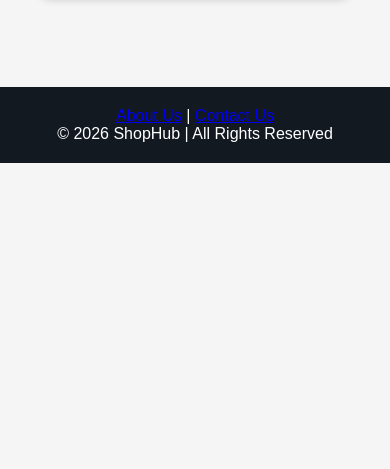
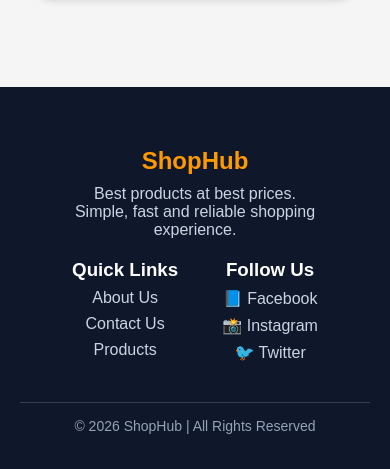
Before and after one commit to sanjeev-kumar80/shophub-ecommerce, a plain HTML site: page index.html in a window 390 px wide. Shown: the part 1807-2276 px from the top of the page. Before the commit the page ends 1970 px from the top, so only its background shows below. Drawn offline with Linux system fonts and the light colour scheme.

Commit message:
Improve footer UI with modern responsive design

```diff
--- a/css/style.css
+++ b/css/style.css
@@ -115,6 +115,61 @@ body{
     margin-top:50px;
 }
 
+.footer{
+    background: #0f172a;
+    color: white;
+    margin-top: 50px;
+}
+
+.footer-container{
+    display: flex;
+    justify-content: space-around;
+    padding: 40px;
+    flex-wrap: wrap;
+    gap: 20px;
+}
+
+.footer-left h2{
+    color: #ff9900;
+    margin-bottom: 10px;
+}
+
+.footer-left p{
+    max-width: 250px;
+    color: #cbd5e1;
+}
+
+.footer-links,
+.footer-social{
+    display: flex;
+    flex-direction: column;
+    gap: 8px;
+}
+
+.footer-links a{
+    color: #cbd5e1;
+    text-decoration: none;
+    transition: 0.3s;
+}
+
+.footer-links a:hover{
+    color: #ff9900;
+    padding-left: 5px;
+}
+
+.footer-social p{
+    color: #cbd5e1;
+    margin: 0;
+}
+
+.footer-bottom{
+    text-align: center;
+    padding: 15px;
+    border-top: 1px solid #334155;
+    color: #94a3b8;
+    font-size: 14px;
+}
+
 .search-input{
     padding:10px;
     width:250px;
--- a/index.html
+++ b/index.html
@@ -83,12 +83,32 @@ Featured Products
 </section>
 
 <footer class="footer">
-    <p>
-        <a href="about.html">About Us</a> |
-        <a href="contact.html">Contact Us</a>
-    </p>
+  <div class="footer-container">
 
-    <p>© 2026 ShopHub | All Rights Reserved</p>
+    <div class="footer-left">
+      <h2>ShopHub</h2>
+      <p>Best products at best prices. Simple, fast and reliable shopping experience.</p>
+    </div>
+
+    <div class="footer-links">
+      <h3>Quick Links</h3>
+      <a href="about.html">About Us</a>
+      <a href="contact.html">Contact Us</a>
+      <a href="products.html">Products</a>
+    </div>
+
+    <div class="footer-social">
+      <h3>Follow Us</h3>
+      <p>📘 Facebook</p>
+      <p>📸 Instagram</p>
+      <p>🐦 Twitter</p>
+    </div>
+
+  </div>
+
+  <div class="footer-bottom">
+    © 2026 ShopHub | All Rights Reserved
+  </div>
 </footer>
 
 </body>
```
